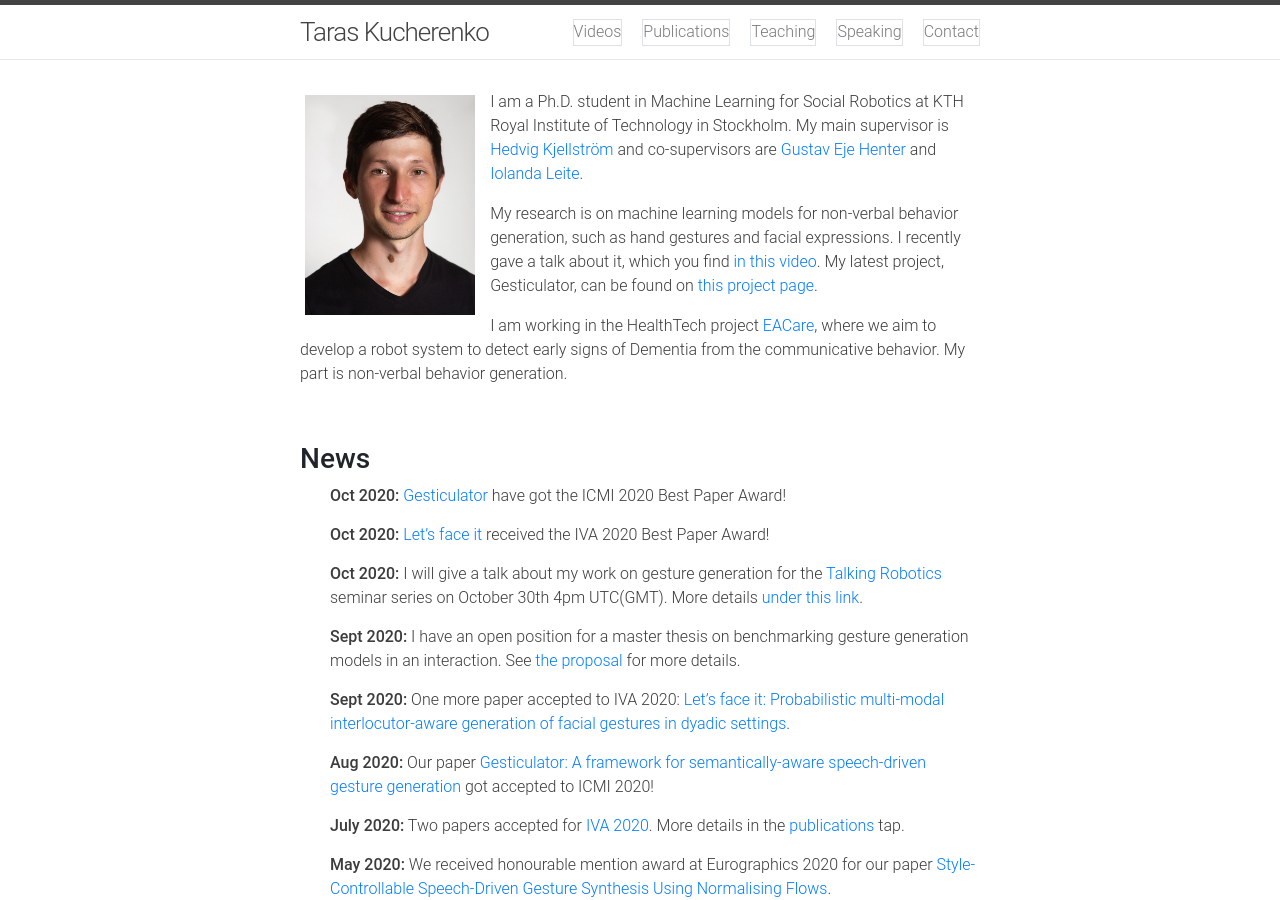
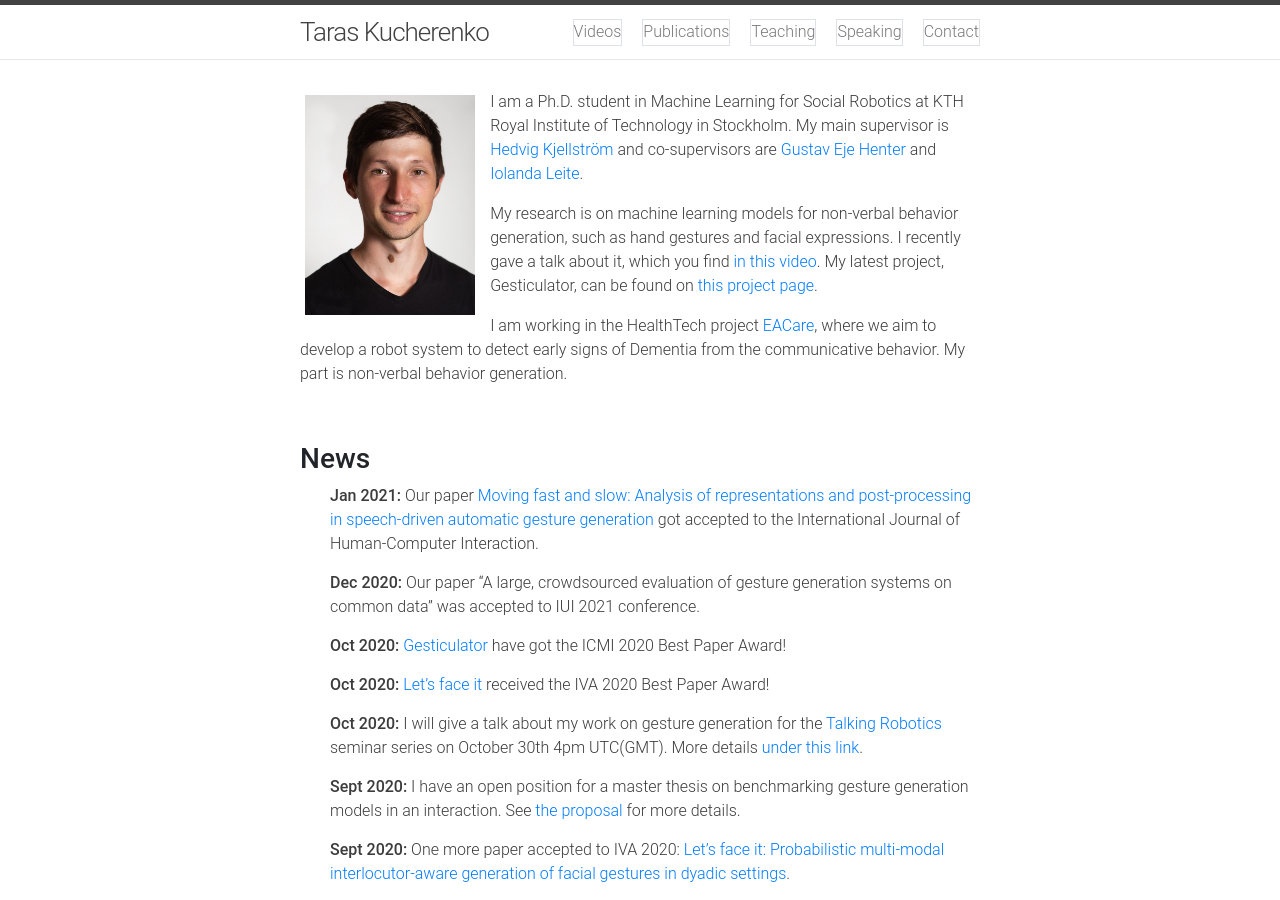
Before and after one commit to Svito-zar/Svito-zar.github.io, a Jekyll site: the page built from index.md, in a window 1280 px wide and 900 px high. Built offline with Jekyll 4.4.1, drawn with Linux system fonts in a browser that asks for light colours; nearby versions of some CDN libraries.

Commit message:
Update with the new papers

```diff
--- a/index.md
+++ b/index.md
@@ -25,6 +25,8 @@ I am working in the HealthTech project [EACare](http://www.csc.kth.se/cvap/EACar
 
 <br>
 ### **News**
+* <strong>Jan 2021:</strong> Our paper [Moving fast and slow: Analysis of representations and post-processing in speech-driven automatic gesture generation](https://arxiv.org/abs/2007.09170) got accepted to the International Journal of Human-Computer Interaction.
+* <strong>Dec 2020:</strong> Our paper "A large, crowdsourced evaluation of gesture generation systems on common data" was accepted to IUI 2021 conference.
 * <strong>Oct 2020:</strong> [Gesticulator](https://svito-zar.github.io/gesticulator/) have got the ICMI 2020 Best Paper Award!
 * <strong>Oct 2020:</strong> [Let's face it](https://jonepatr.github.io/lets_face_it/) received the IVA 2020 Best Paper Award!
 * <strong>Oct 2020:</strong> I will give a talk about my work on gesture generation for the [Talking Robotics](https://talking-robotics.github.io) seminar series on October 30th 4pm UTC(GMT). More details [under this link](https://talking-robotics.github.io/session_details/taras.html).
```
Also changed, not shown: _pages/publications.md (+2 -0 lines).
